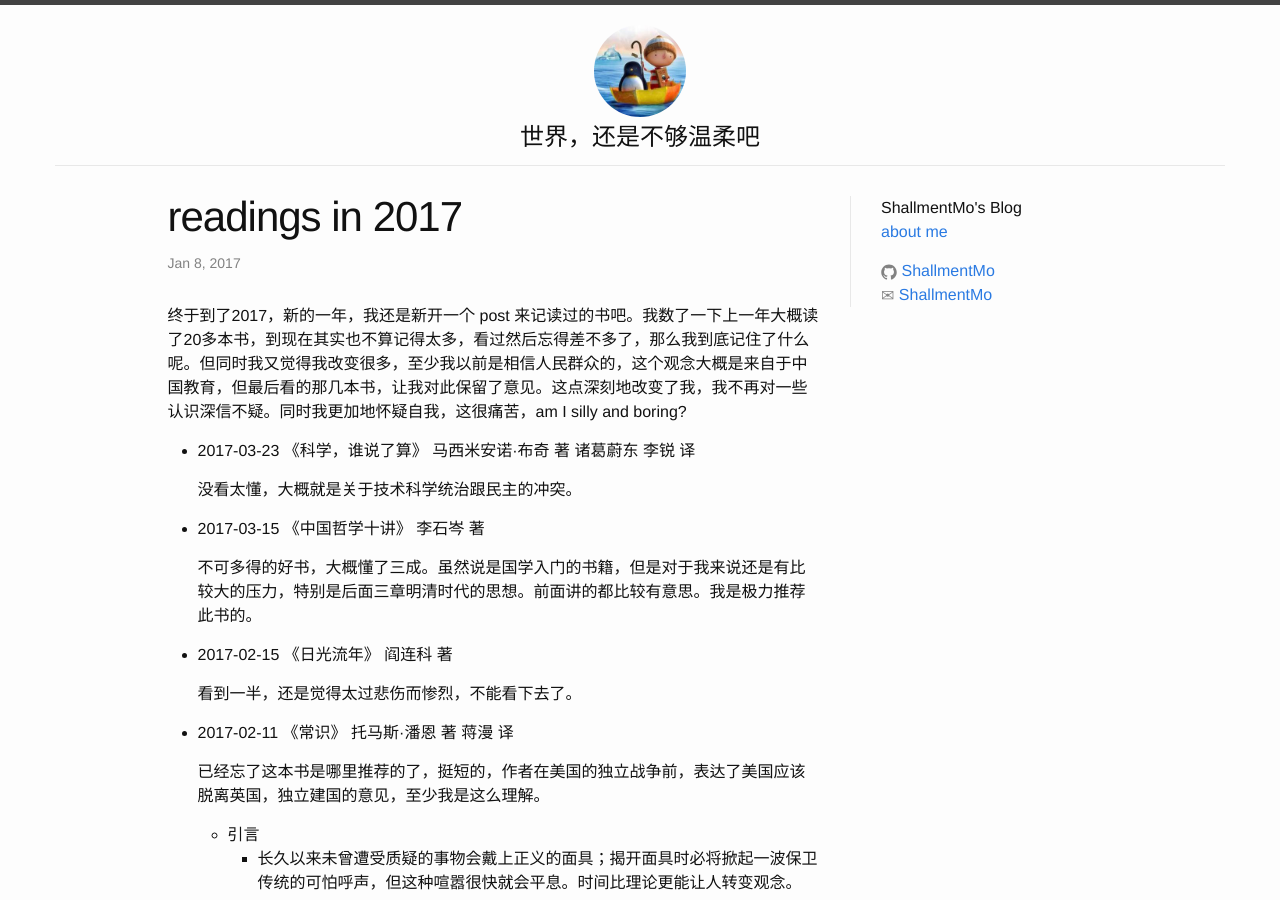
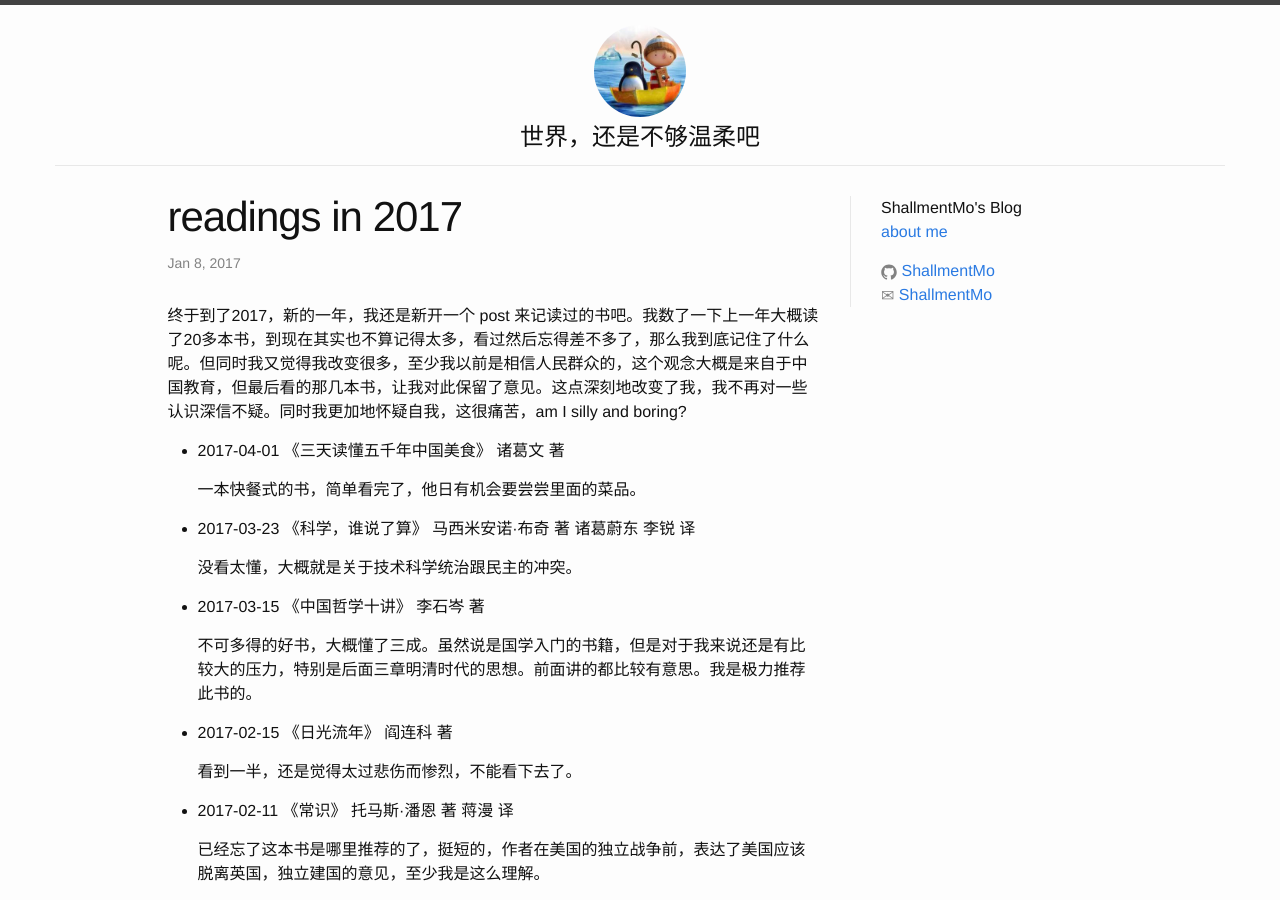
Before and after one commit to ShallmentMo/shallmentmo.github.com, a Jekyll site: the page built from _posts/2017-01-08-readings-in-2017.md, in a window 1280 px wide and 900 px high. Built offline with Jekyll 4.4.1, drawn with Linux system fonts in a browser that asks for light colours.

Commit message:
add 2017-04-01 reading

```diff
--- a/_posts/2017-01-08-readings-in-2017.md
+++ b/_posts/2017-01-08-readings-in-2017.md
@@ -6,6 +6,10 @@ categories: jekyll update
 ---
 
 终于到了2017，新的一年，我还是新开一个 post 来记读过的书吧。我数了一下上一年大概读了20多本书，到现在其实也不算记得太多，看过然后忘得差不多了，那么我到底记住了什么呢。但同时我又觉得我改变很多，至少我以前是相信人民群众的，这个观念大概是来自于中国教育，但最后看的那几本书，让我对此保留了意见。这点深刻地改变了我，我不再对一些认识深信不疑。同时我更加地怀疑自我，这很痛苦，am I silly and boring?
+
+* 2017-04-01 《三天读懂五千年中国美食》 诸葛文 著
+
+  一本快餐式的书，简单看完了，他日有机会要尝尝里面的菜品。
 
 * 2017-03-23 《科学，谁说了算》 马西米安诺·布奇 著 诸葛蔚东 李锐 译
 
```
